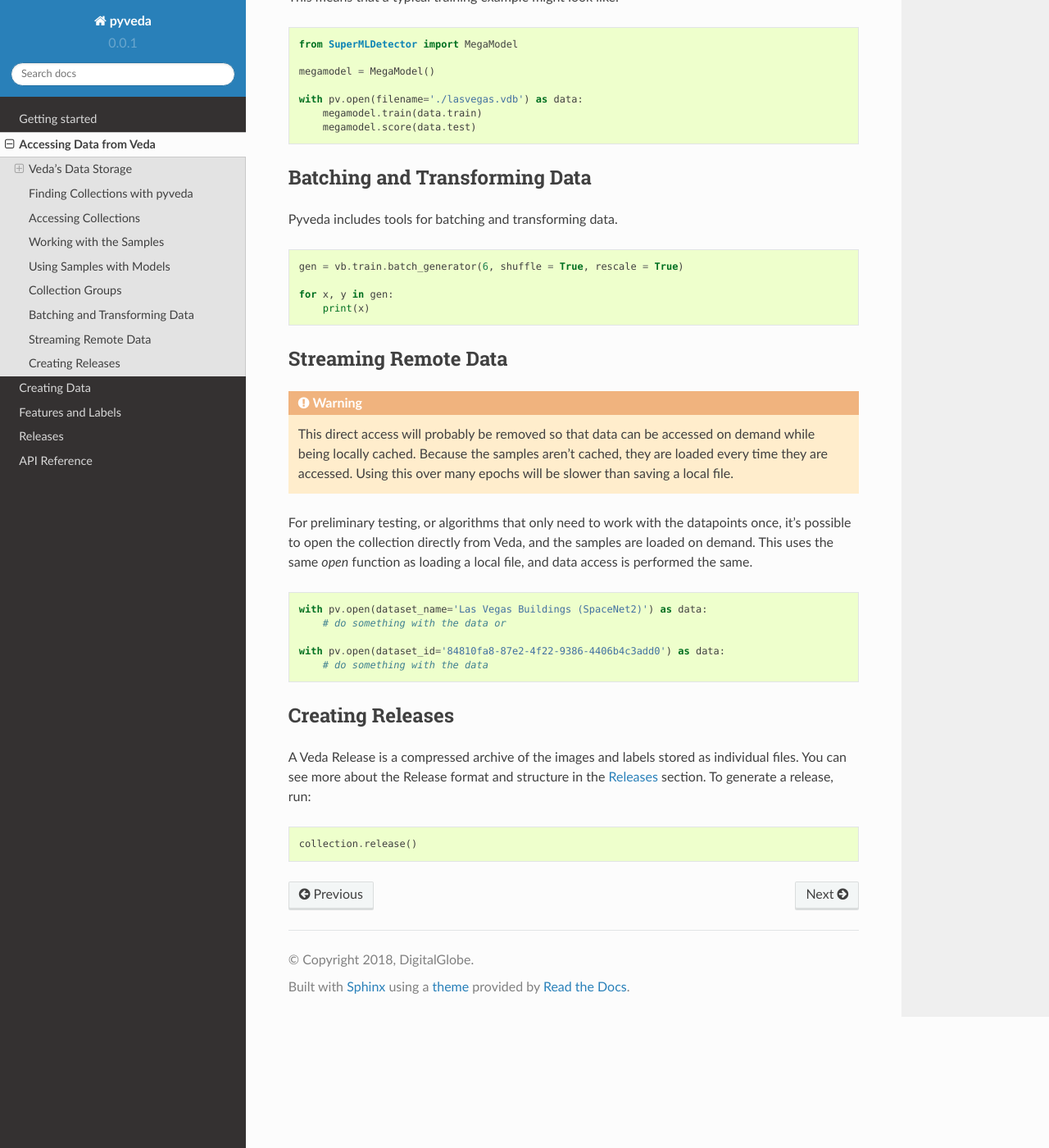
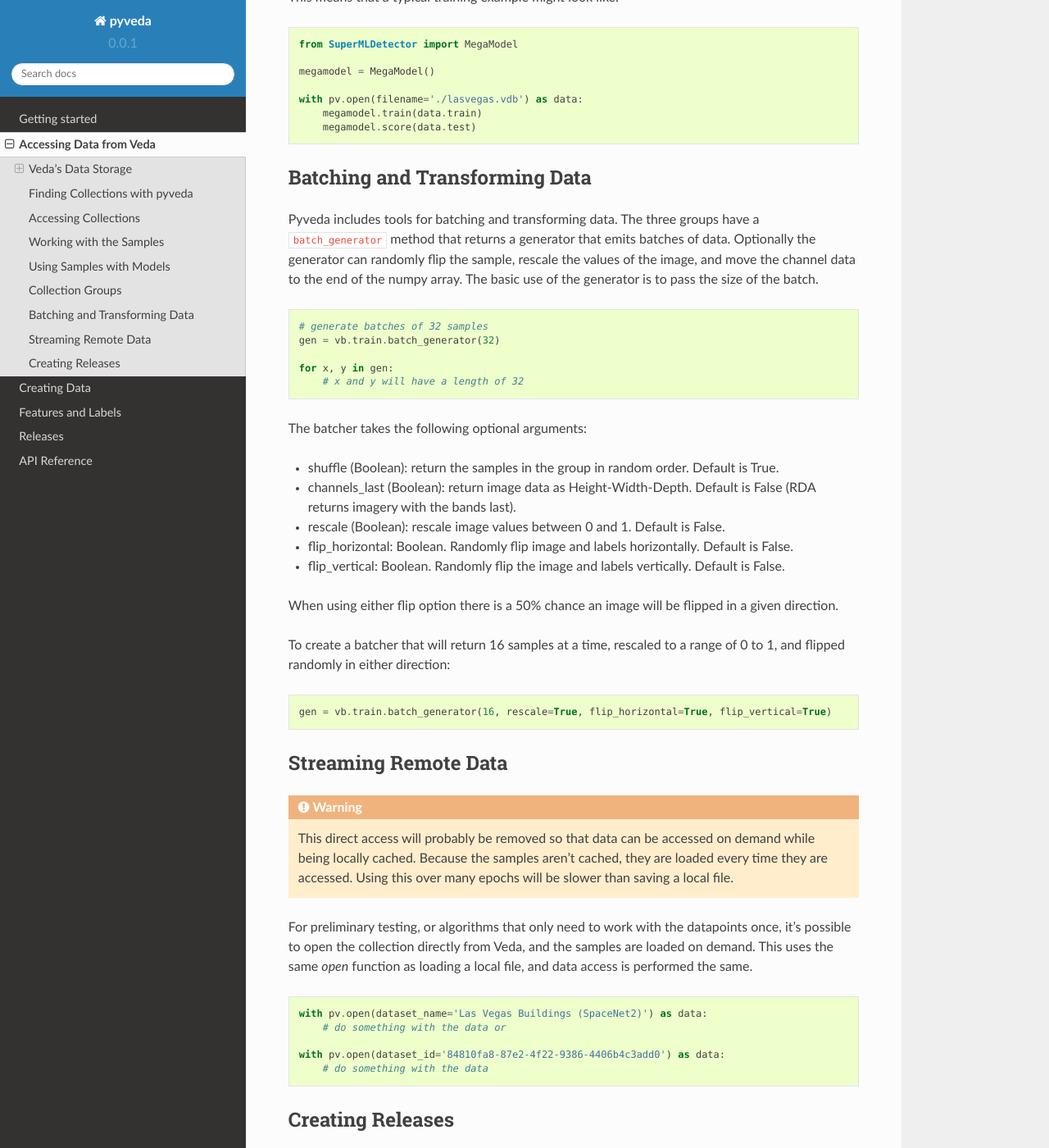
Before and after one commit to DigitalGlobe/pyveda, a Sphinx documentation site: the page built from docs/data_access.rst, in a window 1280 px wide and 1400 px high, scrolled down 4824 px. Shown: the whole window at 82% size. Built offline with Sphinx 7.4.7 and the Read the Docs theme 2.0.0, drawn with Linux system fonts in a browser that asks for light colours.

Commit message:
doc updates

```diff
--- a/docs/data_access.rst
+++ b/docs/data_access.rst
@@ -206,14 +206,32 @@ This means that a typical training example might look like:
 Batching and Transforming Data
 -------------------------------
 
-Pyveda includes tools for batching and transforming data.
+Pyveda includes tools for batching and transforming data. The three groups have a ``batch_generator`` method that returns a generator that emits batches of data. Optionally the generator can randomly flip the sample, rescale the values of the image, and move the channel data to the end of the numpy array. The basic use of the generator is to pass the size of the batch.
 
 .. code-block:: python
 
-    gen = vb.train.batch_generator(6, shuffle = True, rescale = True)
+    # generate batches of 32 samples
+    gen = vb.train.batch_generator(32)
 
     for x, y in gen:
-        print(x)
+        # x and y will have a length of 32
+
+The batcher takes the following optional arguments:
+
+* shuffle (Boolean): return the samples in the group in random order. Default is True.
+* channels_last (Boolean): return image data as Height-Width-Depth. Default is False (RDA returns imagery with the bands last).
+* rescale (Boolean): rescale image values between 0 and 1. Default is False.
+* flip_horizontal: Boolean. Randomly flip image and labels horizontally. Default is False.
+* flip_vertical: Boolean. Randomly flip the image and labels vertically. Default is False.
+
+When using either flip option there is a 50% chance an image will be flipped in a given direction.
+
+To create a batcher that will return 16 samples at a time, rescaled to a range of 0 to 1, and flipped randomly in either direction:
+
+.. code-block:: python
+
+    gen = vb.train.batch_generator(16, rescale=True, flip_horizontal=True, flip_vertical=True)
+
 
 
 Streaming Remote Data
```
Also changed, not shown: docs/models.rst (added, +28 -0 lines), docs/releases.rst (+72 -2 lines), docs/training_data.rst (+5 -3 lines).
